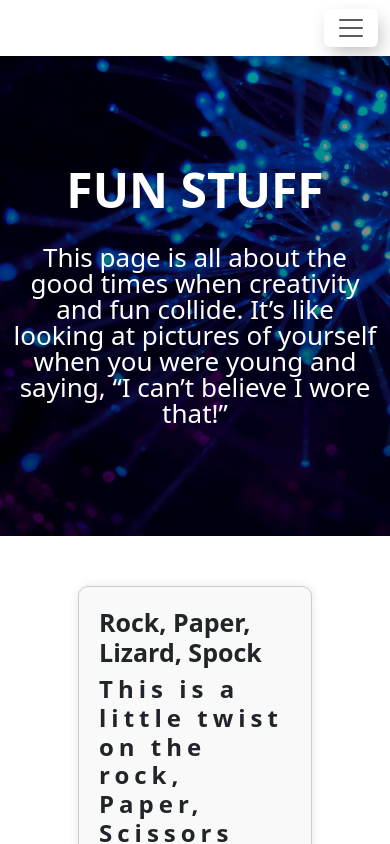
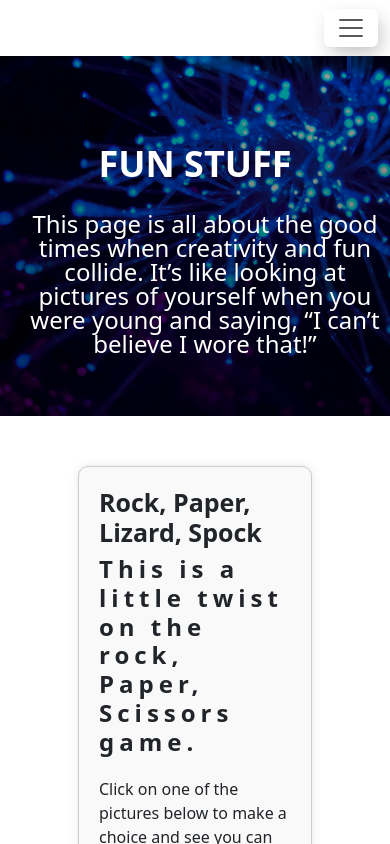
Before and after one commit to VSeaman8/portfolioV2, a React (Vite) app: page /funstuff in a window 390 px wide. Shown: the top 844 px of the page. Built offline with nearby package versions, Linux system fonts and the light colour scheme.

Commit message:
BUG fixed problem with homepage hero and navbar not working properly on smaller screens

```diff
--- a/src/components/Hero.css
+++ b/src/components/Hero.css
@@ -115,3 +115,23 @@
     font-size: 65px;
   }
 }
+
+@media (max-width: 390px) {
+  .hero {
+    padding: 60px 10px;
+  }
+  .hero h1 {
+    font-size: 36px;
+    word-wrap: break-word;
+  }
+  .hero h2 {
+    font-size: 24px;
+    margin: 0 10px;
+    word-wrap: break-word;
+  }
+
+  .hero h3 {
+    font-size: 12px;
+    word-wrap: break-word;
+  }
+}
--- a/src/pages/HomePage.css
+++ b/src/pages/HomePage.css
@@ -5,9 +5,7 @@ body {
   width: 100%;
   min-height: 100vh;
 
-  display: flex;
-  justify-content: center;
-  align-items: center;
+  display: block;
 }
 
 h2 {
--- /dev/null
+++ b/src/pages/mini-projects/SimonSaysGame.css
@@ -0,0 +1,52 @@
+body {
+  text-align: center;
+  background-color: #011f3f;
+}
+
+.level-title {
+  font-family: "Press Start 2P", cursive;
+  font-size: 3rem;
+  margin: 5%;
+  color: #fef2bf;
+}
+
+.container {
+  display: block;
+  width: 50%;
+  margin: auto;
+}
+
+.btn {
+  margin: 25px;
+  display: inline-block;
+  height: 200px;
+  width: 200px;
+  border: 10px solid black;
+  border-radius: 20%;
+}
+
+.game-over {
+  background-color: red;
+  opacity: 0.8;
+}
+
+.red {
+  background-color: red;
+}
+
+.green {
+  background-color: green;
+}
+
+.blue {
+  background-color: blue;
+}
+
+.yellow {
+  background-color: yellow;
+}
+
+.pressed {
+  box-shadow: 0 0 20px white;
+  background-color: grey;
+}
```
Also changed, not shown: src/pages/mini-projects/SimonSaysGame.jsx (added, +19 -0 lines).
